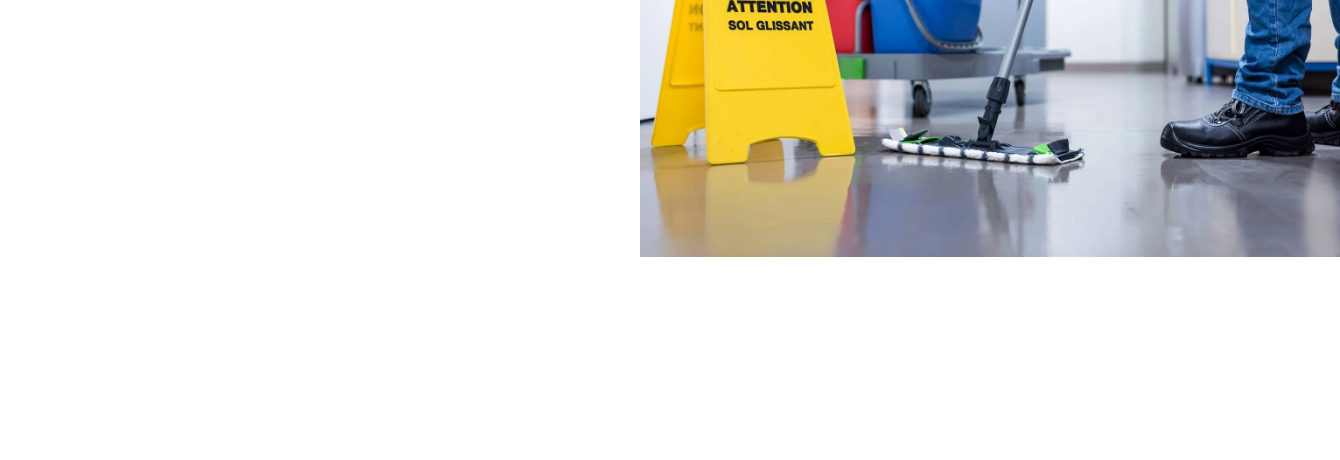
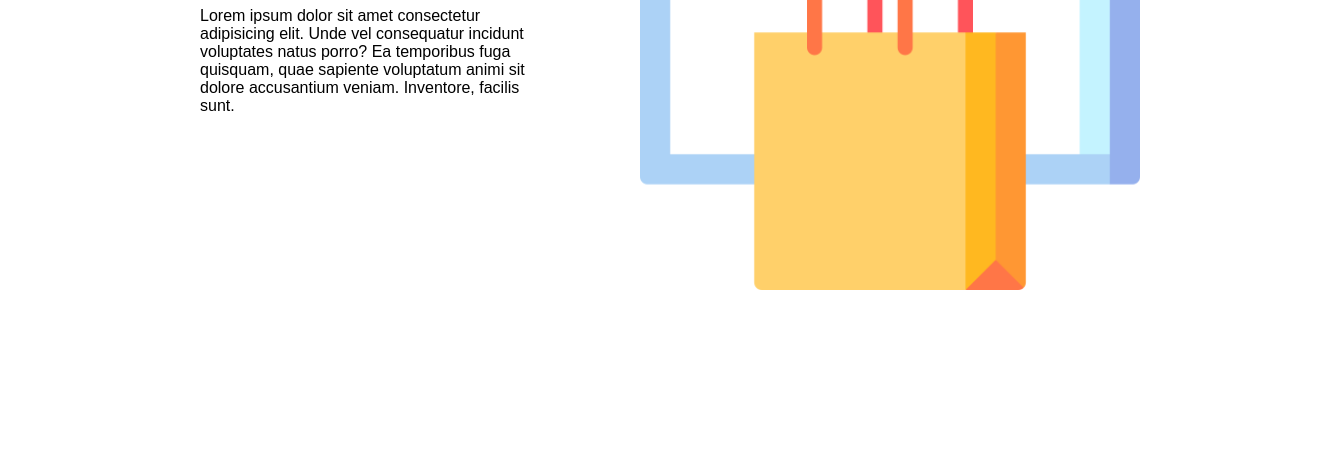
Before and after one commit to Ephraim-Mago/zando, a plain HTML site: page index.html in a window 1280 px wide. Shown: the part 340-800 px from the top of the page, 1340 px wide, since content can reach past the window. Drawn offline with Linux system fonts and the light colour scheme.

Commit message:
Modification NavBar et de la Page Accueil

```diff
--- a/index.html
+++ b/index.html
@@ -33,7 +33,7 @@
             <p>Lorem ipsum dolor sit amet consectetur adipisicing elit. Unde vel consequatur incidunt voluptates natus porro? Ea temporibus fuga quisquam, quae sapiente voluptatum animi sit dolore accusantium veniam. Inventore, facilis sunt.</p>
         </div>
         <div class="hero-image">
-            <img src="./images/3.jpg" alt="Image">
+            <img src="./images/online-shopping.png" alt="Image">
         </div>
     </div>
 </body>
--- a/style.css
+++ b/style.css
@@ -37,9 +37,9 @@ ul.nav-bar {
 
 .hero .hero-title {
     padding-top: 60px;
-    padding: 30px;
+    padding: 100px;
 }
 
 .hero .hero-image img {
-    width: 700px;
+    width: 500px;
 }
```
Also changed, not shown: images/3.jpg (deleted), images/online-shopping.png (added).
